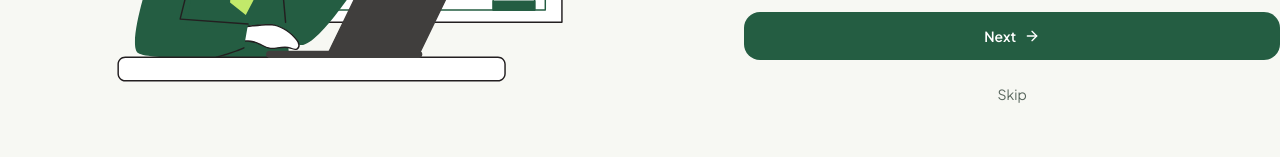
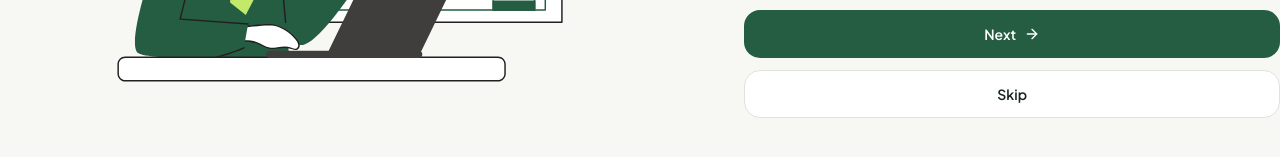
Before and after one commit to koolabhinay07/Hawk, a React (Vite) app: page / in a window 1280 px wide. Shown: the part 453-610 px from the top of the page. Built offline with nearby package versions, Linux system fonts and the light colour scheme; a web font is replaced by a local one.

Commit message:
Add full project source

```diff
--- a/src/OnboardingFlow.tsx
+++ b/src/OnboardingFlow.tsx
@@ -367,7 +367,7 @@ export default function OnboardingFlow({ onComplete }: { onComplete: (profile?:
                   {isFirstIntroSlide || slideIndex === 1 ? (
                     <div className="mt-5 flex flex-col gap-3">
                       <button type="button" onClick={() => setSlideIndex((index) => Math.min(index + 1, slides.length - 1))} className={`${filledButton} w-full`}>Next<ArrowRight className="size-4" /></button>
-                      <button type="button" onClick={goLogin} className="min-h-11 w-full rounded-2xl text-center text-sm font-normal text-muted-foreground hover:bg-muted">Skip</button>
+                      <button type="button" onClick={goLogin} className="inline-flex min-h-12 w-full items-center justify-center gap-2 rounded-2xl border border-border bg-card px-5 text-sm font-semibold text-foreground transition-colors hover:bg-muted focus-visible:outline-offset-2">Skip</button>
                     </div>
                   ) : (
                     <div className="mt-5 flex flex-col gap-3">
```
